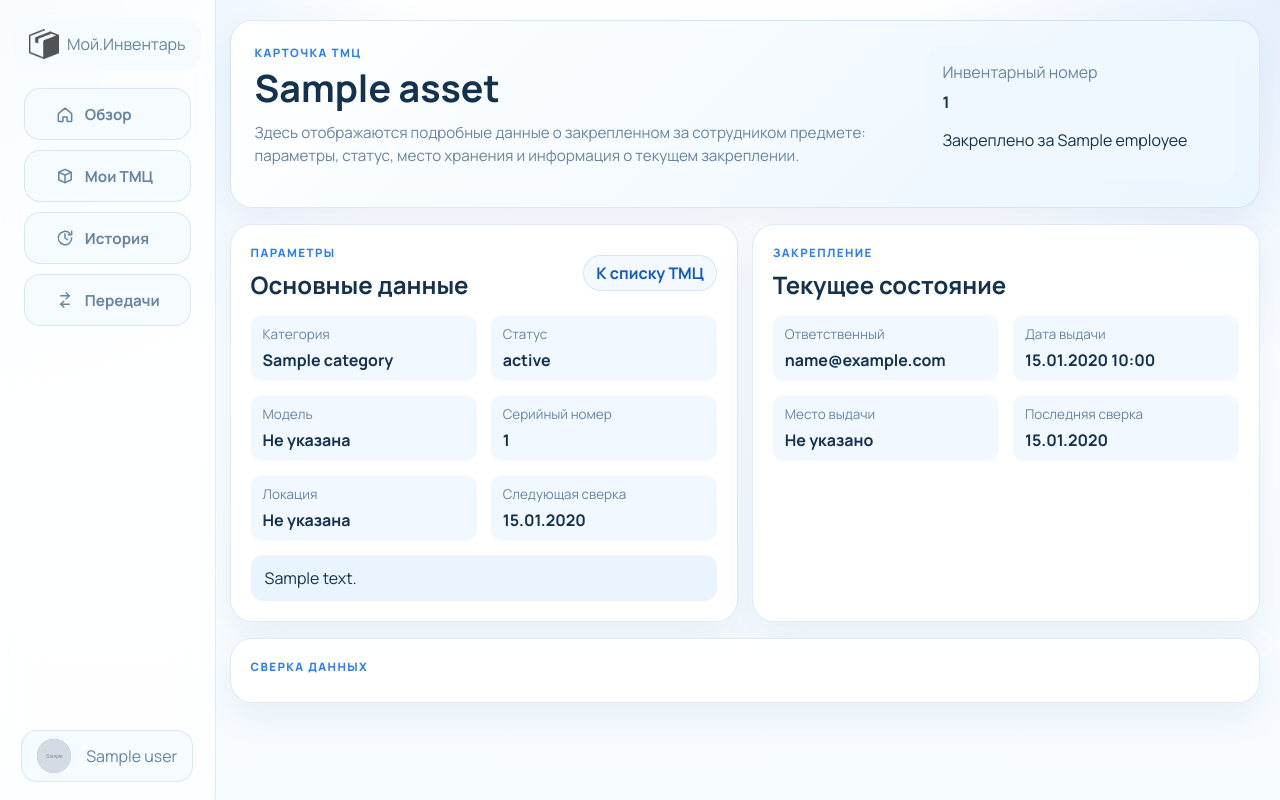
After one commit to g10bus/myInventory, a Django app: template src/templates/tmc_detail.html in a window 1280 px wide. The commit adds this page. Run offline with Django 5.2, Linux system fonts and the light colour scheme; the template is opened without the code that fills it: most values are stand-ins (such as "Sample title", 1, 10 or a date in 2020); grey boxes marked "Sample" are stand-in pictures.

Commit message:
Add personal inventory detail page

```diff
--- a/src/apps/inventory/urls.py
+++ b/src/apps/inventory/urls.py
@@ -1,10 +1,11 @@
 from django.urls import path
 
-from .views.web import asset_admin_view, asset_create_view, asset_edit_view, my_assets_view
+from .views.web import asset_admin_view, asset_create_view, asset_edit_view, my_asset_detail_view, my_assets_view
 
 
 urlpatterns = [
     path("mytmc/", my_assets_view, name="mytmc"),
+    path("mytmc/<str:inventory_number>/", my_asset_detail_view, name="mytmc-detail"),
     path("assets/manage/", asset_admin_view, name="asset-admin"),
     path("assets/manage/create/", asset_create_view, name="asset-create"),
     path("assets/manage/<int:asset_id>/", asset_edit_view, name="asset-edit"),
--- a/src/static/css/main/content.css
+++ b/src/static/css/main/content.css
@@ -271,6 +271,10 @@
     padding: 18px;
 }
 
+.asset-card-link {
+    display: block;
+}
+
 .asset-card-wide {
     grid-column: span 1;
 }
--- a/src/templates/tmc.html
+++ b/src/templates/tmc.html
@@ -28,6 +28,7 @@
 
 <section class="asset-grid">
     {% for asset in assets %}
+        <a class="asset-card-link" href="{% url 'mytmc-detail' inventory_number=asset.inventory_number %}">
         <article class="asset-card asset-card-wide">
             <div class="asset-card-top">
                 <span class="pill">{{ asset.category }}</span>
@@ -57,6 +58,7 @@
                 <div class="asset-note">{{ asset.notes }}</div>
             {% endif %}
         </article>
+        </a>
     {% empty %}
         <div class="empty-state">
             <h3>Ничего не найдено</h3>
--- /dev/null
+++ b/src/templates/tmc_detail.html
@@ -0,0 +1,108 @@
+{% extends "base.html" %}
+
+{% block title %}{{ asset.title }}{% endblock %}
+
+{% block content %}
+<section class="hero-card">
+    <div>
+        <p class="eyebrow">Карточка ТМЦ</p>
+        <h1>{{ asset.title }}</h1>
+        <p class="hero-copy">
+            Здесь отображаются подробные данные о закрепленном за сотрудником предмете:
+            параметры, статус, место хранения и информация о текущем закреплении.
+        </p>
+    </div>
+    <div class="hero-side-note">
+        <span>Инвентарный номер</span>
+        <strong>{{ asset.inventory_number }}</strong>
+        <p>
+            {% if current_assignment %}
+                Закреплено за {{ current_assignment.employee.short_name }}
+            {% else %}
+                Сейчас не закреплено за сотрудником
+            {% endif %}
+        </p>
+    </div>
+</section>
+
+<section class="content-grid">
+    <article class="panel">
+        <div class="panel-header">
+            <div>
+                <p class="eyebrow">Параметры</p>
+                <h2>Основные данные</h2>
+            </div>
+            <a class="ghost-link" href="{% url 'mytmc' %}">К списку ТМЦ</a>
+        </div>
+        <div class="details-grid">
+            <div class="detail-item">
+                <span>Категория</span>
+                <strong>{{ asset.category }}</strong>
+            </div>
+            <div class="detail-item">
+                <span>Статус</span>
+                <strong>{{ asset.get_status_display }}</strong>
+            </div>
+            <div class="detail-item">
+                <span>Модель</span>
+                <strong>{{ asset.model_name|default:"Не указана" }}</strong>
+            </div>
+            <div class="detail-item">
+                <span>Серийный номер</span>
+                <strong>{{ asset.serial_number|default:"Не указан" }}</strong>
+            </div>
+            <div class="detail-item">
+                <span>Локация</span>
+                <strong>{{ asset.location|default:"Не указана" }}</strong>
+            </div>
+            <div class="detail-item">
+                <span>Следующая сверка</span>
+                <strong>{{ asset.next_verification_date|date:"d.m.Y"|default:"Не задана" }}</strong>
+            </div>
+        </div>
+        {% if asset.notes %}
+            <div class="asset-note">{{ asset.notes }}</div>
+        {% endif %}
+    </article>
+
+    <article class="panel">
+        <div class="panel-header">
+            <div>
+                <p class="eyebrow">Закрепление</p>
+                <h2>Текущее состояние</h2>
+            </div>
+        </div>
+        <div class="details-grid">
+            <div class="detail-item">
+                <span>Ответственный</span>
+                <strong>{% if current_assignment %}{{ current_assignment.employee.full_name|default:current_assignment.employee.email }}{% else %}Не назначен{% endif %}</strong>
+            </div>
+            <div class="detail-item">
+                <span>Дата выдачи</span>
+                <strong>{% if current_assignment %}{{ current_assignment.assigned_at|date:"d.m.Y H:i" }}{% else %}Не назначена{% endif %}</strong>
+            </div>
+            <div class="detail-item">
+                <span>Место выдачи</span>
+                <strong>{% if current_assignment %}{{ current_assignment.location_at_issue|default:"Не указано" }}{% else %}Не указано{% endif %}</strong>
+            </div>
+            <div class="detail-item">
+                <span>Последняя сверка</span>
+                <strong>{{ asset.last_verified_at|date:"d.m.Y"|default:"Не проводилась" }}</strong>
+            </div>
+        </div>
+    </article>
+</section>
+
+
+<section class="panel">
+    <div>
+        <p class="eyebrow">Сверка данных</p>
+
+    </div>
+
+</section>
+
+
+
+
+{% endblock %}
```
Also changed, not shown: src/apps/core/tests.py (+19 -0 lines), src/apps/inventory/views/web.py (+17 -0 lines).
